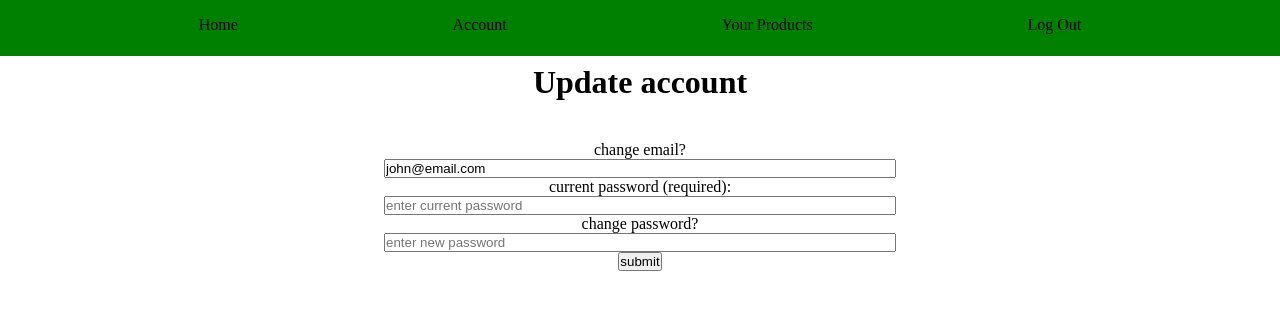
After one commit to cgomez374/marketplace_app, a Flask app: page /merchant_update in a window 1280 px wide. The commit adds this page. Shown: the top 310 px of the page. Run offline with Flask 3, Linux system fonts and the light colour scheme; a user stored in the database is signed in.

Commit message:
added new column to Products model along with added CRUD ops to account settings

```diff
--- a/main.py
+++ b/main.py
@@ -34,7 +34,7 @@ def load_user(user_id):
 
 # ROUTES
 
-def message_display_redirect(message, redirect_to):
+def display_msg_and_redirect(message, redirect_to):
     flash(message)
     return redirect(url_for(redirect_to))
 
@@ -83,16 +83,16 @@ def login():
             password_to_check = request.form.get('password')
 
             if not email_to_check or not password_to_check:
-                message_display_redirect('Fields cannot be empty', 'login')
+                display_msg_and_redirect('Fields cannot be empty', 'login')
 
             merchant = Merchant.query.filter_by(email=email_to_check).first()
             if not merchant:
-                message_display_redirect('Merchant not found', 'login')
+                display_msg_and_redirect('Merchant not found', 'login')
             if not merchant.check_password(password_to_check):
-                message_display_redirect('Email/password incorrect', 'login')
+                display_msg_and_redirect('Email/password incorrect', 'login')
             # Logs the merchant in
             login_user(merchant)
-            return message_display_redirect('Successful login', 'account')
+            return display_msg_and_redirect('Successful login', 'account')
     return render_template('login.html')
 
 
@@ -100,7 +100,7 @@ def login():
 @login_required
 def logout():
     logout_user()
-    return message_display_redirect('Logout successful', 'login')
+    return display_msg_and_redirect('Logout successful', 'login')
 
 
 @app.route('/signup', methods=['GET', 'POST'])
@@ -109,11 +109,11 @@ def signup():
         name = request.form['merchant name'].strip()
         email = request.form['email'].strip()
         if Merchant.query.filter_by(email=email).first():
-            return message_display_redirect('Email in use', 'signup')
+            return display_msg_and_redirect('Email in use', 'signup')
         new_password = request.form['password'].strip()
 
         if not name or not email or not new_password:
-            message_display_redirect('Fields cannot be empty', 'signup')
+            display_msg_and_redirect('Fields cannot be empty', 'signup')
 
         date_joined = datetime.today().date()
         new_merchant = Merchant(name=name, email=email, date_joined=date_joined)
@@ -123,8 +123,8 @@ def signup():
             db.session.commit()
         except SQLAlchemyError as e:
             db.session.rollback()
-            message_display_redirect(e, 'signup')
-        return message_display_redirect('Account Successfully created', 'login')
+            display_msg_and_redirect(e, 'signup')
+        return display_msg_and_redirect('Account Successfully created', 'login')
     return render_template('signup.html')
 
 
@@ -137,6 +137,41 @@ def cart():
 @login_required
 def account():
     return render_template('merchant_account.html')
+
+
+@app.route('/merchant_update', methods=['GET', 'POST'])
+@login_required
+def merchant_update():
+    if request.method == 'POST' and request.form:
+        new_email = request.form.get('new_email')
+        old_pass = request.form.get('old_password')
+        new_pass = request.form.get('new_password')
+
+        if not current_user.check_password(password_to_check=old_pass):
+            return display_msg_and_redirect('Current password incorrect', 'merchant_update')
+        if new_email:
+            current_user.email = new_email
+        if new_pass:
+            current_user.set_password(new_password=new_pass)
+        try:
+            db.session.commit()
+        except SQLAlchemyError as e:
+            db.session.rollback()
+            return display_msg_and_redirect(str(e), 'merchant_update')
+        return display_msg_and_redirect('Update successful', 'account')
+    return render_template('merchant_update.html')
+
+
+@app.route('/merchant_delete', methods=['GET'])
+@login_required
+def merchant_delete():
+    db.session.delete(current_user)
+    try:
+        db.session.commit()
+    except SQLAlchemyError as e:
+        db.session.rollback()
+        return display_msg_and_redirect('Error deleting', 'account')
+    return display_msg_and_redirect('Account deleted', 'signup')
 
 
 @app.route('/merchant_products', methods=['GET'])
@@ -154,22 +189,24 @@ def new_product():
         product_price = request.form.get('product_price')
         product_category = request.form.get('product_category')
         product_img = request.files['product_img']
+        product_desc = request.form.get('product_description')
         image_url = ''
 
         current_products = Product.query.filter_by(merchant_id=int(current_user.id)).all()
         for product in current_products:
             if product.name == product_name:
-                return message_display_redirect('Product name already exists', 'new_product')
+                return display_msg_and_redirect('Product name already exists', 'new_product')
         if product_img:
             image_url = upload_to_s3(product_img)
             # image_url = 'https://marketplace-product-images-bucket.s3.amazonaws.com/android.jpg'
         if not image_url:
-            return message_display_redirect('File name must be unique', 'new_product')
-        elif product_name and product_price and product_category:
+            return display_msg_and_redirect('File name must be unique', 'new_product')
+        elif product_name and product_price and product_category and product_desc:
             product_new = Product(name=product_name,
                                   price=product_price,
                                   category=product_category,
                                   img_url=image_url,
+                                  description=product_desc,
                                   merchant_id=int(current_user.id))
             try:
                 db.session.add(product_new)
@@ -177,8 +214,8 @@ def new_product():
             except SQLAlchemyError as e:
                 db.session.rollback()
                 print(str(e))
-                return message_display_redirect('Error adding new product', 'view_products')
-        return message_display_redirect('Successfully added new product!', 'view_products')
+                return display_msg_and_redirect('Error adding new product', 'view_products')
+        return display_msg_and_redirect('Successfully added new product!', 'view_products')
     return render_template('new_product.html')
 
 
@@ -186,7 +223,7 @@ def new_product():
 def product_detail(product_id):
     product = Product.query.filter_by(id=product_id).first()
     if not product:
-        return message_display_redirect('Product not found', 'main')
+        return display_msg_and_redirect('Product not found', 'main')
     return render_template('product_detail.html', product=product)
 
 
@@ -199,6 +236,7 @@ def update_product(product_id):
         new_price = request.form.get('product_price')
         new_category = request.form.get('product_category')
         new_image = request.files['product_img']
+        new_desc = request.form.get('product_description')
         new_img_url = ''
 
         if new_image:
@@ -208,13 +246,14 @@ def update_product(product_id):
         product_to_update.name = new_name
         product_to_update.price = new_price
         product_to_update.category = new_category
+        product_to_update.description = new_desc
         try:
             db.session.commit()
         except SQLAlchemyError as e:
             print(str(e))
             db.session.rollback()
-            return message_display_redirect(str(e), 'update_product')
-        return message_display_redirect('Update successful', 'view_products')
+            return display_msg_and_redirect(str(e), 'update_product')
+        return display_msg_and_redirect('Update successful', 'view_products')
     return render_template('update_product.html', product=product_to_update)
 
 
@@ -223,16 +262,16 @@ def update_product(product_id):
 def delete_product(product_id):
     product_to_delete = Product.query.filter_by(id=product_id).first()
     if not product_to_delete:
-        return message_display_redirect('Nothing to delete', 'view_products')
+        return display_msg_and_redirect('Nothing to delete', 'view_products')
     match = product_to_delete.img_url.find('.com/') + 5
     result = delete_object_s3(product_to_delete.img_url[match:])
     if not result:
-        return message_display_redirect('Error deleting image', 'view_products')
+        return display_msg_and_redirect('Error deleting image', 'view_products')
     db.session.delete(product_to_delete)
     try:
         db.session.commit()
     except SQLAlchemyError as e:
         db.session.rollback()
         print(str(e))
-        return message_display_redirect('Error deleting product', 'view_products')
-    return message_display_redirect('Delete successful', 'view_products')
+        return display_msg_and_redirect('Error deleting product', 'view_products')
+    return display_msg_and_redirect('Delete successful', 'view_products')
--- a/models.py
+++ b/models.py
@@ -28,7 +28,7 @@ class Merchant(UserMixin, db.Model):
 class Product(db.Model):
     id = db.Column(db.Integer, primary_key=True)
     name = db.Column(db.String(100), index=True, unique=False, nullable=False)
-    # description = db.Column(db.String(500), index=False, unique=False, nullable=False)
+    description = db.Column(db.String(500), index=False, unique=False, nullable=False)
     price = db.Column(db.Integer, index=False, unique=False, nullable=False)
     category = db.Column(db.String(100), index=False, unique=False, nullable=False)
     img_url = db.Column(db.String(300), index=False, unique=True, nullable=False)
--- /dev/null
+++ b/templates/merchant_update.html
@@ -0,0 +1,36 @@
+{% extends "base.html"%}
+
+{% block main %}
+
+<h1>Update account</h1>
+{% with messages = get_flashed_messages() %}
+    {% if messages %}
+    <div class="col">
+        <p>{{ messages[0] }}</p>
+    </div>
+    {% endif %}
+{% endwith %}
+<form action="{{ url_for('merchant_update') }}" method="POST" class="form container col">
+    <!--  SIGNUP  -->
+    <label for="new_email">change email?</label>
+    <input type="email"
+           id="new_email"
+           placeholder="email"
+           name="new_email"
+           value="{{ current_user.email }}"
+           required>
+    <label for="password">current password (required):</label>
+    <input type="password"
+           id="old_password"
+           placeholder="enter current password"
+           name="old_password"
+           required>
+    <label for="new_password">change password?</label>
+    <input type="password"
+           id="new_password"
+           placeholder="enter new password"
+           name="new_password" >
+    <button>submit</button>
+</form>
+
+{% endblock %}
--- a/templates/product_detail.html
+++ b/templates/product_detail.html
@@ -8,8 +8,9 @@
     </div>
     <div class="sub-container col">
         <h2>{{ product.name }}</h2>
-        <p>Add product description</p>
-        <h4>${{ product.price }}</h4>
+        <p>{{ product.description }}</p>
+        <h4>price: ${{ product.price }}</h4>
+        <p>seller: {{ product.seller.name }}</p>
         {% if not current_user.is_authenticated %}
         <div class="row">
             <button>Add to cart</button>
```
Also changed, not shown: static/script.js (added, +9 -0 lines), templates/merchant_account.html (+22 -2 lines), templates/new_product.html (+9 -5 lines), templates/update_product.html (+10 -1 lines), instance/marketplace.db.
